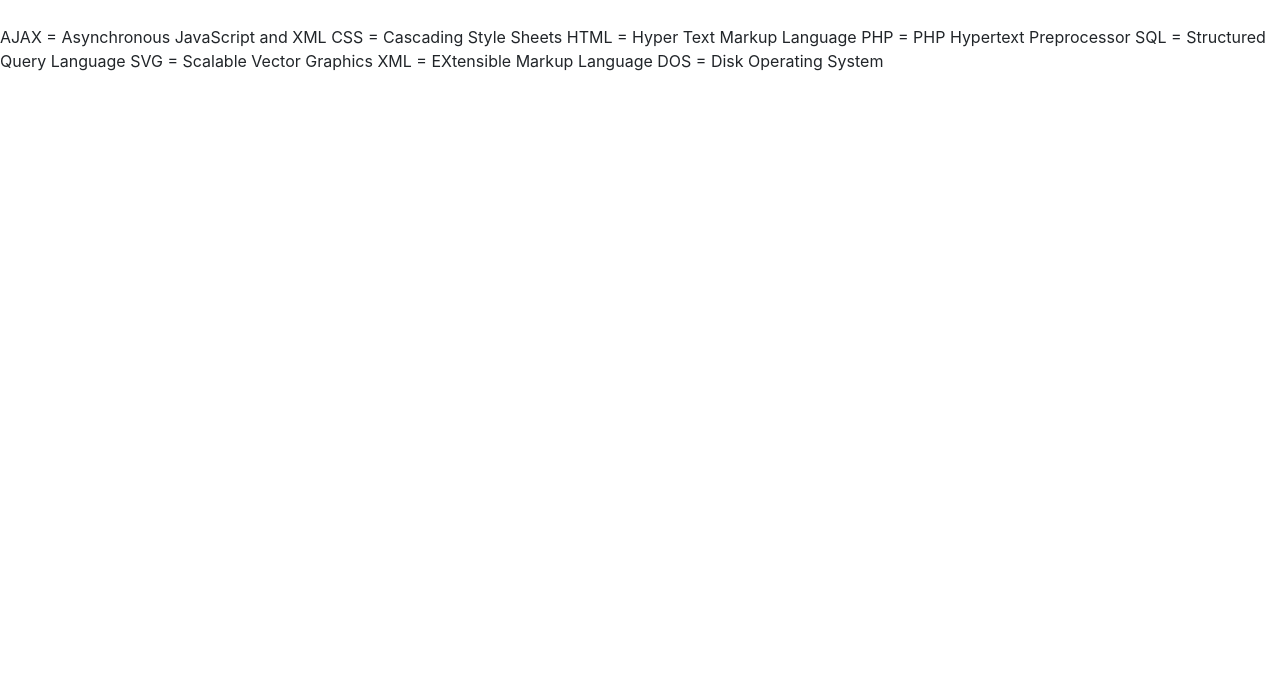
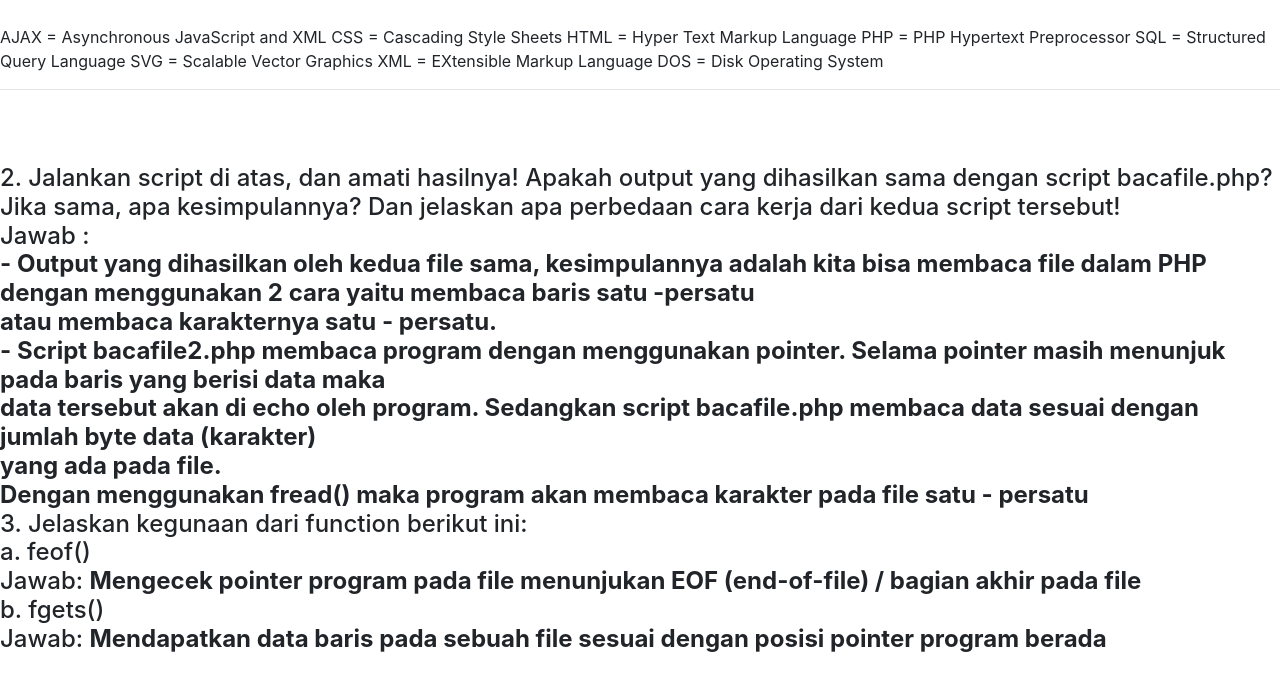
Before and after one commit to StevenBudi/Learning-basic-php, a PHP site: page /bacafile2.php in a window 1280 px wide. Shown: the part 100-800 px from the top of the page. Run offline with PHP 8.4, Linux system fonts and the light colour scheme; some libraries are stand-ins or nearby versions.

Commit message:
fixing question

```diff
--- a/praktikum4/bacafile2.php
+++ b/praktikum4/bacafile2.php
@@ -7,23 +7,40 @@
         echo fgets($myfile);
     }
     fclose($myfile);
+    echo("<hr>");
+    echo(
+    "<div style='top:30%;position:absolute;overflow-y:auto;'>
+        <br>
+        <h4>
+        2.	Jalankan script di atas, dan amati hasilnya! Apakah output yang dihasilkan sama dengan script bacafile.php?
+        <br>
+        Jika sama, apa kesimpulannya? Dan jelaskan apa perbedaan cara kerja dari kedua script tersebut!
+        <br>Jawab :
+            <br>
+            <strong>
+                - Output yang dihasilkan oleh kedua file sama, kesimpulannya adalah kita bisa membaca file dalam PHP dengan menggunakan 2 cara yaitu membaca baris satu -persatu
+                    <br>
+                    atau membaca karakternya satu - persatu.
+                    <br>
+                    - Script bacafile2.php membaca program dengan menggunakan pointer. Selama pointer masih menunjuk pada baris yang berisi data maka
+                    <br>
+                    data tersebut akan di echo oleh program. Sedangkan script bacafile.php membaca data sesuai dengan jumlah byte data (karakter)
+                    <br>
+                    yang ada pada file.
+                    <br>
+                Dengan menggunakan fread() maka program akan membaca karakter pada file satu - persatu
+                <br>
+            </strong>
+        3.	Jelaskan kegunaan dari function berikut ini:
+            <br>
+            a.	feof()
+            <br>
+            Jawab: <strong>Mengecek pointer program pada file menunjukan EOF (end-of-file) / bagian akhir pada file </strong>
+            <br>
+            b.	fgets()
+            <br>
+            Jawab: <strong> Mendapatkan data baris pada sebuah file sesuai dengan posisi pointer program berada </strong
 
 
-    /*
-    2.	Jalankan script di atas, dan amati hasilnya! Apakah output yang dihasilkan sama dengan script bacafile.php?
-    Jika sama, apa kesimpulannya? Dan jelaskan apa perbedaan cara kerja dari kedua script tersebut!
-    Jawab :
-    - Output yang dihasilkan oleh kedua file sama, kesimpulannya adalah kita bisa membaca file dalam PHP dengan menggunakan 2 cara yaitu membaca baris satu -persatu
-        atau membaca karakternya satu - persatu.
-    - Script bacafile2.php membaca program dengan menggunakan pointer. Selama pointer masih menunjuk pada baris yang berisi data maka
-        data tersebut akan di echo oleh program. Sedangkan script bacafile.php membaca data sesuai dengan jumlah byte data (karakter)
-        yang ada pada file.
-    Dengan menggunakan fread() maka program akan membaca karakter pada file satu - persatu
-    3.	Jelaskan kegunaan dari function berikut ini:
-        a.	feof()
-        Jawab: Mengecek pointer program pada file menunjukan EOF (end-of-file) / bagian akhir pada file
-        b.	fgets()
-        Jawab: Mendapatkan data baris pada sebuah file sesuai dengan posisi pointer program berada
-
-
-    */
+        </h4>
+    </div>");
```
Also changed, not shown: praktikum4/bacafile.php (+20 -13 lines), praktikum4/updatefile.php (+13 -7 lines).
